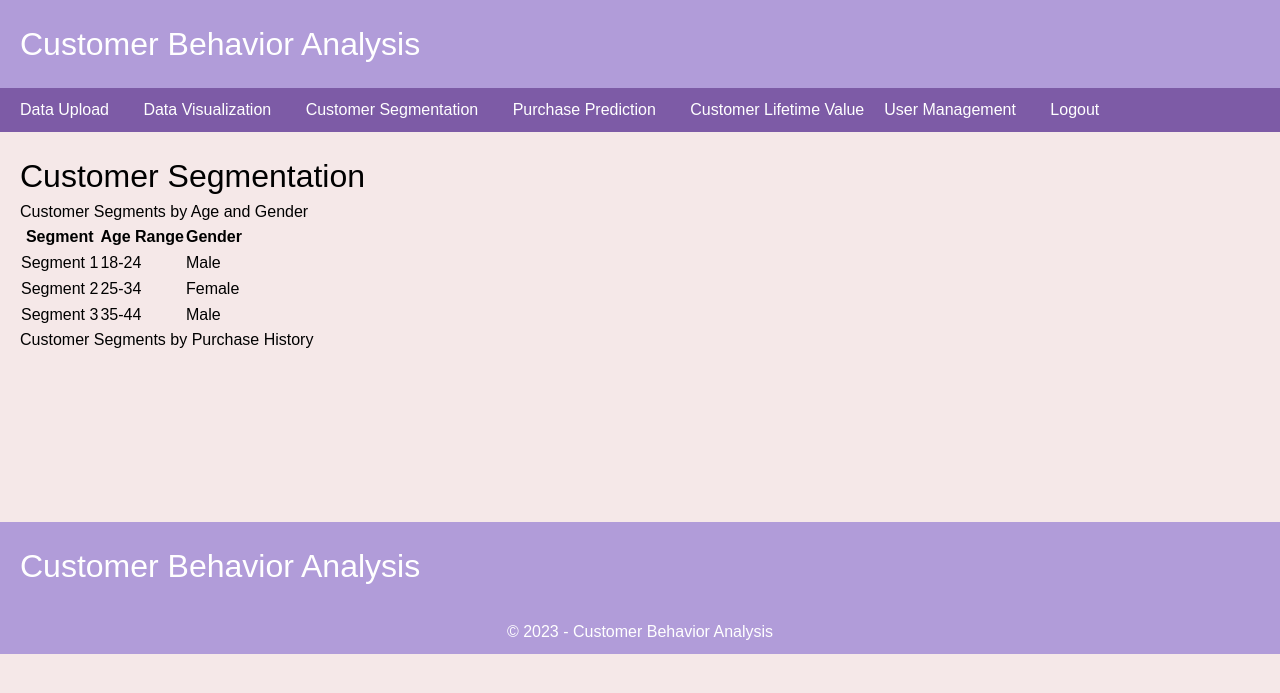
After one commit to mohsinmahmood12/Customer_Behaviour_Analysis, a Flask app: page /customer-segmentation in a window 1280 px wide. The commit adds this page. Shown: the top 693 px of the page. Run offline with Flask 2, Linux system fonts and the light colour scheme; the visitor is signed in with stand-in values (Sample User, id 1); a map, chart or similar area stays blank; style sheets or scripts are compiled from the project's sources; parts of the project's set-up code (start-up, migrations or seed data) failed here and were passed over; some libraries are stand-ins or nearby versions.

Commit message:
new version added

```diff
--- a/app.py
+++ b/app.py
@@ -2,8 +2,12 @@ from flask import Flask, render_template, request
 import joblib
 import numpy as np
 from keras.utils import pad_sequences
+import tensorflow as tf
+import os
+import json
+import pandas as pd
 from keras.models import load_model
-
+from flask import Flask, request, jsonify, render_template, redirect, url_for, flash, session
 
 app = Flask(__name__)
 
@@ -57,5 +61,92 @@ def index():
     else:
         return render_template('index.html')
 
-if __name__ == '__main__':
+
+app.secret_key = os.urandom(24)
+# User authentication (FR-01)
+# You can implement user authentication using a database like SQLite, MySQL, or PostgreSQL
+# For demonstration purposes, we'll use an in-memory dictionary
+users = {
+    "admin": "password",
+}
+
+@app.route("/login", methods=["GET", "POST"])
+def login():
+    if request.method == "POST":
+        username = request.form["username"]
+        password = request.form["password"]
+
+        if username in users and users[username] == password:
+            session["user"] = username
+            return redirect(url_for("data_upload"))
+        else:
+            flash("Invalid credentials", "error")
+
+    return render_template("login.html")
+
+@app.route("/logout")
+def logout():
+    session.pop("user", None)
+    return redirect(url_for("login"))
+
+# Data Upload (FR-02)
+@app.route("/data-upload", methods=["GET", "POST"])
+def data_upload():
+    if "user" not in session:
+        return redirect(url_for("login"))
+
+    if request.method == "POST":
+        data_file = request.files["datafile"]
+        if data_file:
+            global data
+            data = pd.read_csv(data_file)
+            return redirect(url_for("data_visualization"))
+    return render_template("data_upload.html")
+
+# Data Visualization (FR-03)
+@app.route("/data-visualization")
+def data_visualization():
+    if "user" not in session:
+        return redirect(url_for("login"))
+
+    # Implement data visualization using the 'data' DataFrame
+    return render_template("data_visualization.html")
+
+# Customer Segmentation (FR-04)
+@app.route("/customer-segmentation")
+def customer_segmentation():
+    if "user" not in session:
+        return redirect(url_for("login"))
+
+    # Implement customer segmentation using the 'data' DataFrame
+    return render_template("customer_segmentation.html")
+
+# Purchase Prediction (FR-05)
+@app.route("/purchase-prediction")
+def purchase_prediction():
+    if "user" not in session:
+        return redirect(url_for("login"))
+
+    # Implement purchase prediction using the 'data' DataFrame and machine learning models
+    return render_template("purchase_prediction.html")
+
+# Customer Lifetime Value Calculation (FR-06)
+@app.route("/customer-lifetime-value")
+def customer_lifetime_value():
+    if "user" not in session:
+        return redirect(url_for("login"))
+
+    # Implement Customer Lifetime Value calculation using the 'data' DataFrame
+    return render_template("customer_lifetime_value.html")
+
+# User Management (FR-07)
+@app.route("/user-management")
+def user_management():
+    if "user" not in session:
+        return redirect(url_for("login"))
+
+    # Implement user management (add, remove, assign roles, set permissions)
+    return render_template("user_management.html")
+
+if __name__ == "__main__":
     app.run(debug=True)
--- /dev/null
+++ b/templates/base.html
@@ -0,0 +1,135 @@
+<!DOCTYPE html>
+<html lang="en">
+<head>
+    <meta charset="UTF-8">
+    <meta name="viewport" content="width=device-width, initial-scale=1.0">
+    <title>Customer Behavior Analysis</title>
+    <link rel="stylesheet" href="{{ url_for('static', filename='css/style.css') }}">
+    <style>
+        body {
+            background-color: #f5e8e8;
+            font-family: Arial, sans-serif;
+        }
+
+        header {
+            background-color: #b19cd9;
+            color: #fff;
+            padding: 20px;
+        }
+
+        h1 {
+            margin: 0;
+            font-size: 32px;
+        }
+
+        nav {
+            background-color: #7d5ba6;
+            color: #fff;
+            padding: 10px;
+        }
+
+        ul {
+            list-style: none;
+            margin: 0;
+            padding: 0;
+        }
+
+        li {
+            display: inline-block;
+            margin-right: 10px;
+        }
+
+        li:last-child {
+            margin-right: 0;
+        }
+
+        a {
+            color: #fff;
+            text-decoration: none;
+            padding: 10px;
+            border-radius: 5px;
+        }
+
+        a:hover {
+            background-color: #fff;
+            color: #7d5ba6;
+        }
+
+        main {
+            padding: 20px;
+        }
+
+        footer {
+            background-color: #b19cd9;
+            color: #fff;
+            padding: 10px;
+            text-align: center;
+        }
+
+        /* Form styling */
+        form {
+            display: flex;
+            flex-direction: column;
+            align-items: center;
+            margin-top: 50px;
+            padding: 20px;
+            background-color: #fff;
+            border-radius: 10px;
+            box-shadow: 0 0 10px rgba(0, 0, 0, 0.2);
+            max-width: 500px;
+            margin-left: auto;
+            margin-right: auto;
+        }
+
+        input[type="text"], input[type="password"] {
+            padding: 10px;
+            margin: 10px 0;
+            border-radius: 5px;
+            border: 1px solid #ccc;
+            width: 100%;
+            box-sizing: border-box;
+        }
+
+        button[type="submit"] {
+            background-color: #7d5ba6;
+            color: #fff;
+            padding: 10px;
+            border: none;
+            border-radius: 5px;
+            cursor: pointer;
+            font-weight: bold;
+            transition: background-color 0.2s ease;
+        }
+
+        button[type="submit"]:hover {
+            background-color: #b19cd9;
+        }
+    </style>
+</head>
+<body>
+    <header>
+        <h1>Customer Behavior Analysis</h1>
+    </header>
+    <nav>
+        <ul>
+            <li><a href="{{ url_for('data_upload') }}">Data Upload</a></li>
+            <li><a href="{{ url_for('data_visualization') }}">Data Visualization</a></li>
+            <li><a href="{{ url_for('customer_segmentation') }}">Customer Segmentation</a></li>
+            <li><a href="{{ url_for('purchase_prediction') }}">Purchase Prediction</a></li>
+            <li><a href="{{ url_for('customer_lifetime_value') }}">Customer Lifetime Value</
+            <li><a href="{{ url_for('user_management') }}">User Management</a></li>
+            <li><a href="{{ url_for('logout') }}">Logout</a></li>
+        </ul>
+    </nav>
+    <main>
+        {% block content %}
+        {% endblock %}
+    </main>
+    <header>
+        <h1>Customer Behavior Analysis</h1>
+    </header>
+    <footer>
+        <p>&copy; 2023 - Customer Behavior Analysis</p>
+    </footer>
+</body>
+</html>
--- /dev/null
+++ b/templates/customer_segmentation.html
@@ -0,0 +1,91 @@
+{% extends "base.html" %}
+
+{% block content %}
+    <h1>Customer Segmentation</h1>
+    <div class="segmentation">
+        <h2>Customer Segments by Age and Gender</h2>
+        <table>
+            <thead>
+                <tr>
+                    <th>Segment</th>
+                    <th>Age Range</th>
+                    <th>Gender</th>
+                </tr>
+            </thead>
+            <tbody>
+                <tr>
+                    <td>Segment 1</td>
+                    <td>18-24</td>
+                    <td>Male</td>
+                </tr>
+                <tr>
+                    <td>Segment 2</td>
+                    <td>25-34</td>
+                    <td>Female</td>
+                </tr>
+                <tr>
+                    <td>Segment 3</td>
+                    <td>35-44</td>
+                    <td>Male</td>
+                </tr>
+            </tbody>
+        </table>
+        <h2>Customer Segments by Purchase History</h2>
+        <canvas id="purchase-history"></canvas>
+    </div>
+
+    <script src="{{ url_for('static', filename='js/chart.js') }}"></script>
+    <script>
+        // Define data and options for the purchase history chart
+        var purchaseHistoryData = {
+            labels: ["January", "February", "March", "April", "May", "June", "July"],
+            datasets: [{
+                label: "Segment 1",
+                data: [12, 19, 3, 5, 2, 3, 8],
+                borderColor: "#FF6384",
+                fill: false
+            }, {
+                label: "Segment 2",
+                data: [6, 8, 9, 12, 7, 2, 5],
+                borderColor: "#36A2EB",
+                fill: false
+            }, {
+                label: "Segment 3",
+                data: [3, 5, 7, 4, 6, 9, 11],
+                borderColor: "#FFCE56",
+                fill: false
+            }]
+        };
+        var purchaseHistoryOptions = {
+            responsive: true,
+            legend: {
+                position: 'top',
+            },
+            title: {
+                display: true,
+                text: 'Purchase History by Segment'
+            },
+            scales: {
+                xAxes: [{
+                    display: true,
+                    scaleLabel: {
+                        display: true,
+                        labelString: 'Month'
+                    }
+                }],
+                yAxes: [{
+                    display: true,
+                    scaleLabel: {
+                        display: true,
+                        labelString: 'Value'
+                    }
+                }]
+            }
+        };
+        var purchaseHistoryChart = new Chart(document.getElementById('purchase-history'), {
+            type: 'line',
+            data: purchaseHistoryData,
+            options: purchaseHistoryOptions
+        });
+    </script>
+{% endblock %}
```
Also changed, not shown: static/css/styles.css (+79 -0 lines), templates/data_upload.html (added, +17 -0 lines), templates/data_visualization.html (added, +73 -0 lines), templates/login.html (added, +36 -0 lines), templates/purchase_prediction.html (added, +13 -0 lines), templates/user_management.html (added, +56 -0 lines), templates/customer_lifetime_value.html (added), 1 other file.
